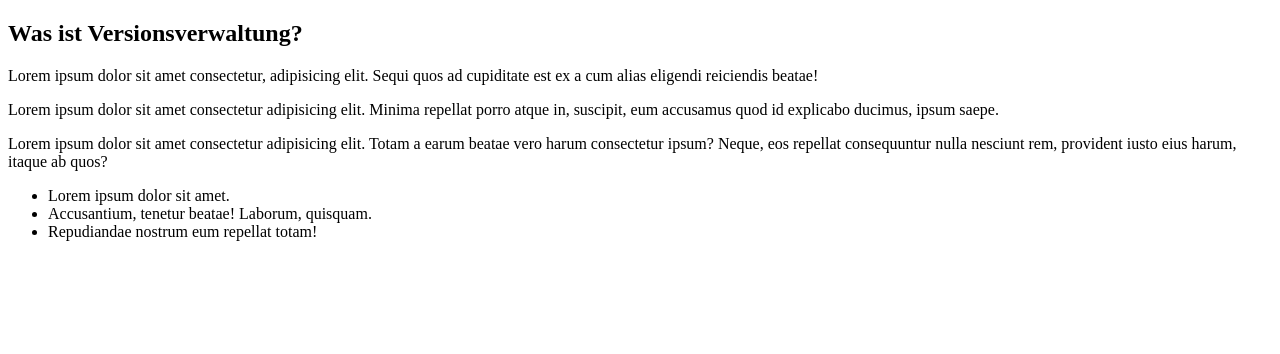
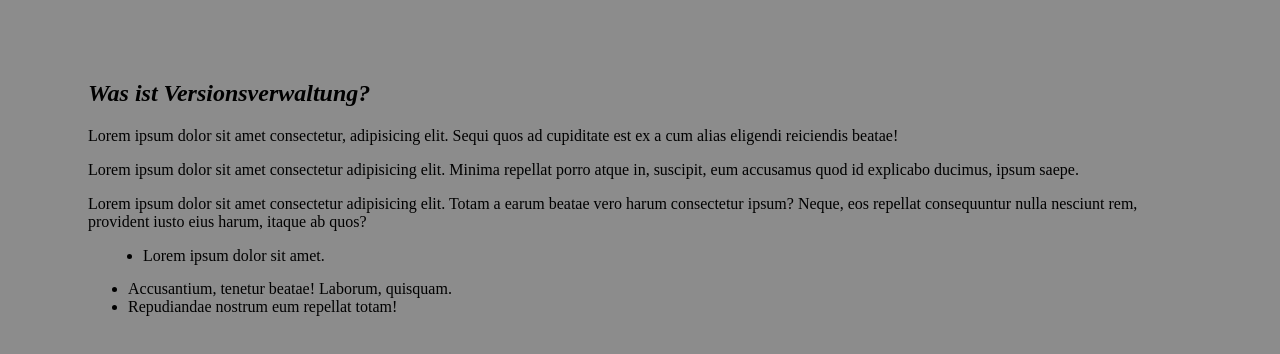
Before and after one commit to AGridin/Projekte2, a plain HTML site: page article.html in a window 1280 px wide. Drawn offline with Linux system fonts and the light colour scheme.

Commit message:
added external .css file

```diff
--- a/article.html
+++ b/article.html
@@ -4,7 +4,17 @@
     <meta charset="UTF-8">
     <meta name="viewport" content="width=device-width, initial-scale=1.0">
     <title>Artikel</title>
+    <!-- Styles im Head -->
+    <!-- <style>
+        body {
+            background-color: #8c8c8c;
+        }
+    </style> -->
+    <!-- Styles in ausgelagerter CSS-DAtei -->
+    <link rel="stylesheet" href="styles.css">
 </head>
+<!-- Inline-Styles -->
+<!-- <body style="background-color: #8c8c8c;"> -->
 <body>
     <main>
         <article>
@@ -15,9 +25,9 @@
             <!-- ul>li*3>lorem5 -->
             <!-- STRG+Leer um AutoComplete nach dem Strg+V zu kriegen -->
             <ul>
-                <li>Lorem ipsum dolor sit amet.</li>
+                <li class="fette-liste custom-list-item">Lorem ipsum dolor sit amet.</li>
                 <li>Accusantium, tenetur beatae! Laborum, quisquam.</li>
-                <li>Repudiandae nostrum eum repellat totam!</li>
+                <li class="fette-liste">Repudiandae nostrum eum repellat totam!</li>
             </ul>
         </article>
     </main>
--- /dev/null
+++ b/styles.css
@@ -0,0 +1,21 @@
+/* CSS-Selektoren */
+/*
+    Element-Selektoren: body, main, p, img, h1...
+    Class-Selektor: .card, .header ...
+    Id-Selektor: #card1, #div-body ...
+
+
+*/
+body { background-color: #8c8c8c; }
+h1,h2,h3,h4,h5,h6 { font-style: italic; }
+main {
+    margin: 80px;
+}
+
+li.fette.liste {
+    font-weight: 900;
+}
+
+li.custom-list-item {
+    margin: 15px;
+}
```
